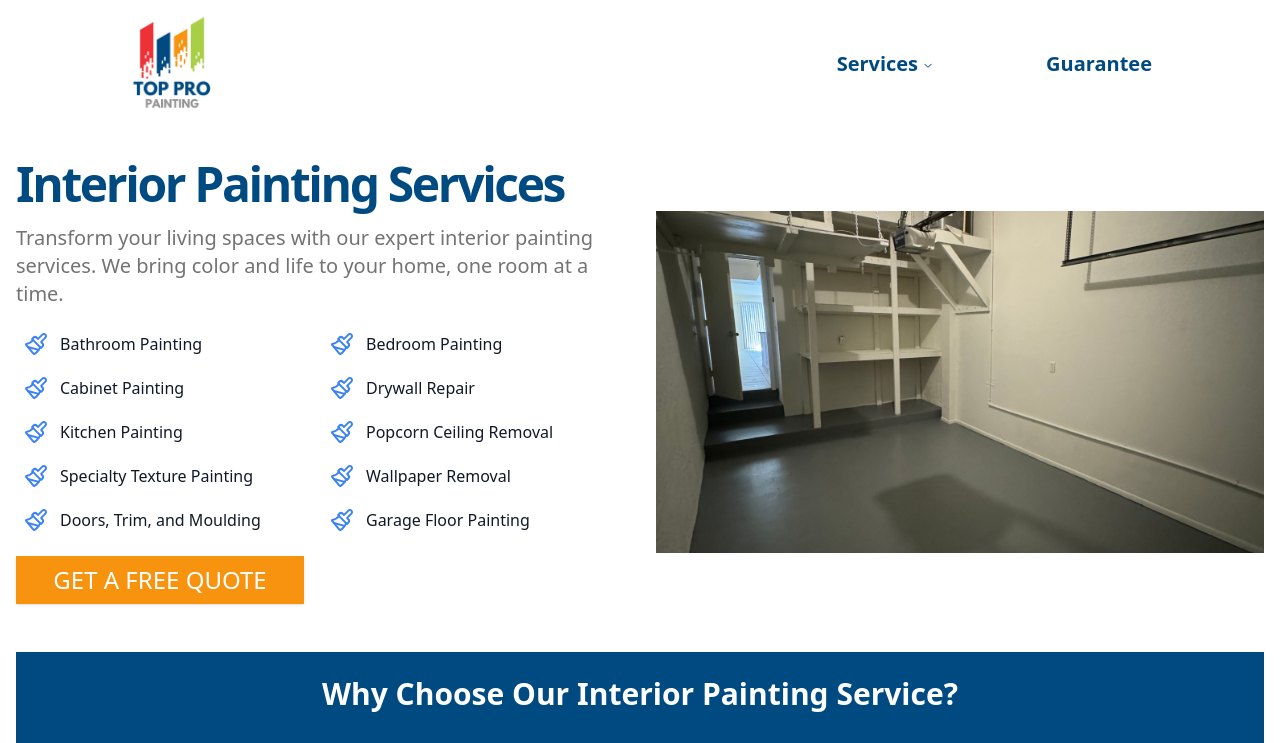
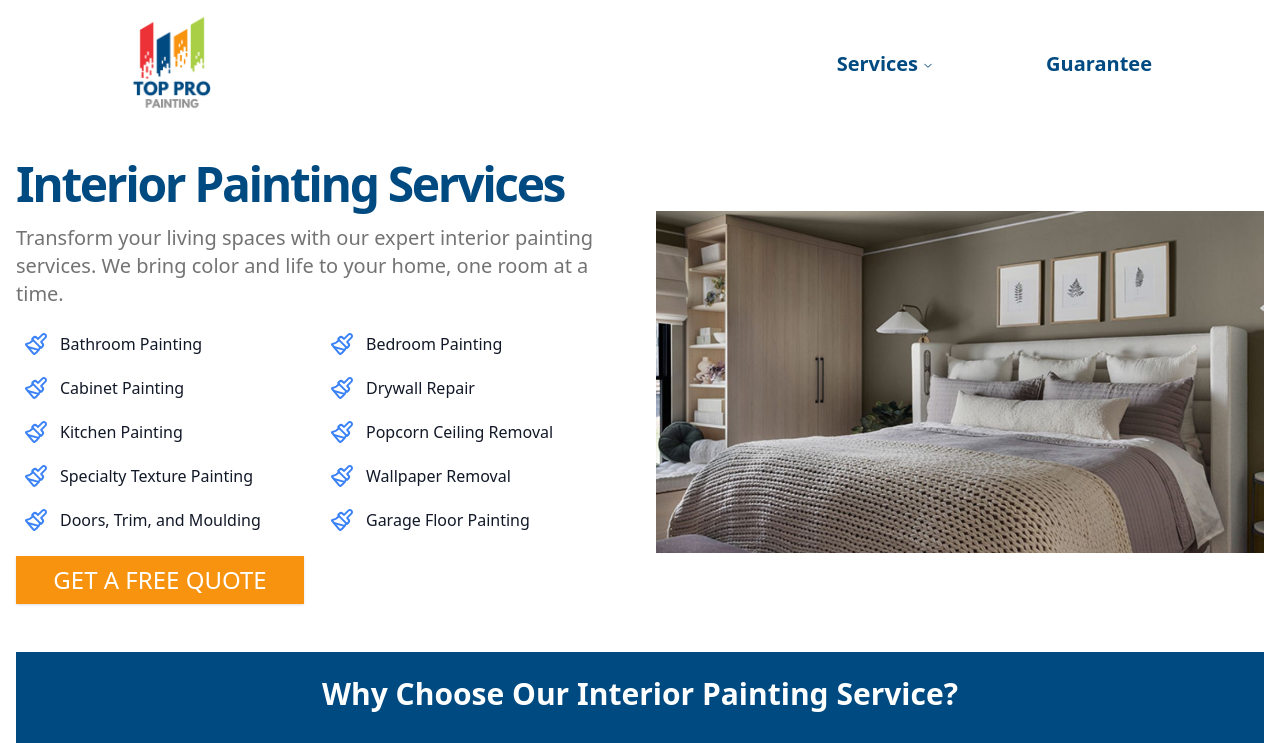
Before and after one commit to Acaj0/top-pro, a Next.js app: page /interior in a window 1280 px wide. Shown: the top 743 px of the page. Built offline with nearby package versions, Linux system fonts and the light colour scheme.

Commit message:
interior image change

```diff
--- a/src/app/interior/page.tsx
+++ b/src/app/interior/page.tsx
@@ -76,7 +76,7 @@ export default function InteriorPaintingPage() {
           </div>
           <div className="relative aspect-video  rounded-none overflow-hidden">
             <Image
-              src="/interior.jpg"
+              src="/inte.jpeg"
               alt="Interior painting showcase"
               layout="fill"
               objectFit="cover"
--- a/src/app/page.tsx
+++ b/src/app/page.tsx
@@ -165,7 +165,7 @@ export default function Component() {
                 <div className="overflow-hidden ">
                   <a href="/interior">
                     <Image
-                      src="/interior.jpg"
+                      src="/inte.jpeg"
                       width={600}
                       height={400}
                       alt="Interior painting"
```
Also changed, not shown: public/inte.jpeg (added), public/interior.jpg (deleted).
